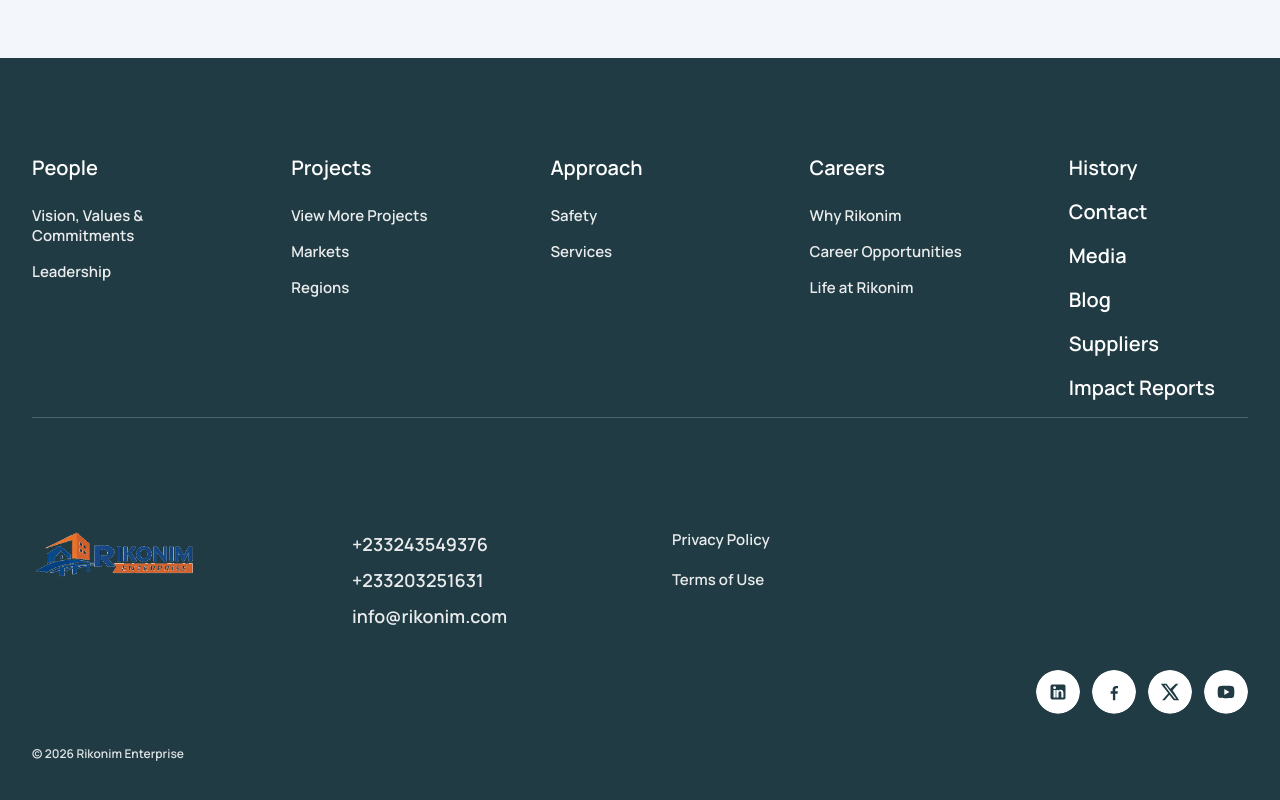
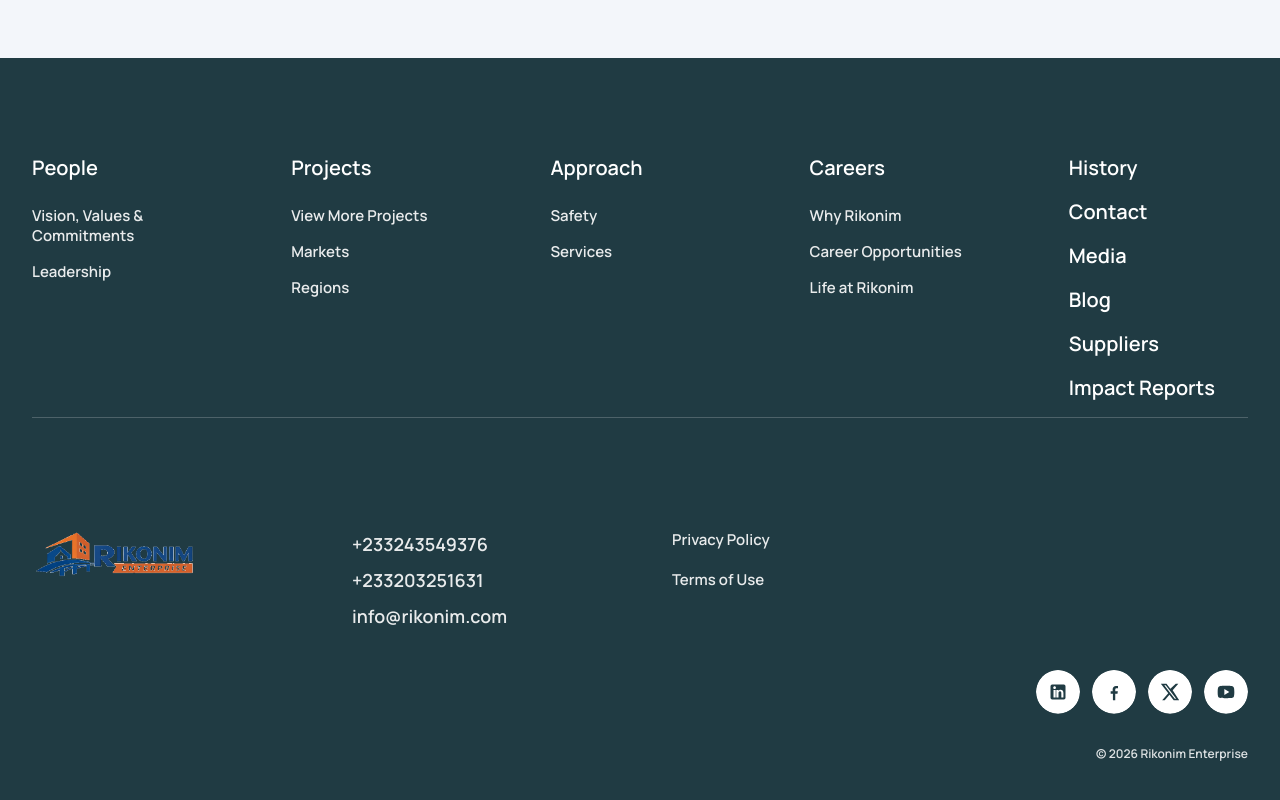
Before and after one commit to chillboy0101/rikonim-enterprise, a Next.js app: page / in a window 1280 px wide. Shown: the part 4224-5024 px from the top of the page. Built offline with nearby package versions, Linux system fonts and the light colour scheme; no server answers.

Commit message:
Align footer social + copyright on desktop

```diff
--- a/src/components/SiteFooter.tsx
+++ b/src/components/SiteFooter.tsx
@@ -146,6 +146,7 @@
           </div>
 
           <div className="min-w-0 md:col-span-2 lg:col-span-12">
+            <div className="flex w-full flex-col items-center md:items-start lg:items-end">
               <div className="flex w-full items-center justify-center gap-3 md:justify-end">
                 <a
                   className="inline-flex aspect-square h-11 w-11 shrink-0 items-center justify-center overflow-hidden !rounded-full bg-white text-brand-blueDark transition-all duration-200 hover:bg-white hover:text-brand-orange hover:shadow-[0_0_28px_rgba(246,127,36,0.65)] hover:ring-4 hover:ring-brand-orange/25 focus:outline-none focus-visible:ring-4 focus-visible:ring-brand-orange/25"
@@ -197,7 +198,8 @@
                 </a>
               </div>
 
-            <p className="mt-8 text-left text-xs font-semibold text-white/85">© {new Date().getFullYear()} {site.name}</p>
+              <p className="mt-8 w-full text-left text-xs font-semibold text-white/85 lg:w-auto lg:text-right">© {new Date().getFullYear()} {site.name}</p>
+            </div>
           </div>
         </div>
       </Container>
```
Lines whose indentation alone changed are shown as unchanged.
